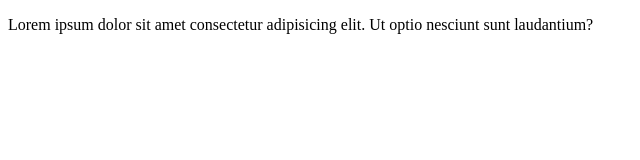
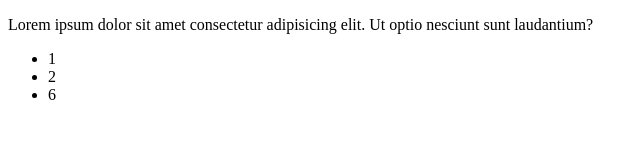
Before and after one commit to Mayur-007S/DemNew, a plain HTML site: page index.html in a window 1280 px wide. Shown: the full height of the page, 0-640 px from the left. Drawn offline with Linux system fonts and the light colour scheme.

Commit message:
Add list

```diff
--- a/index.html
+++ b/index.html
@@ -7,5 +7,10 @@
 </head>
 <body>
     <p>Lorem ipsum dolor sit amet consectetur adipisicing elit. Ut optio nesciunt sunt laudantium?</p>
+    <ul>
+        <li>1</li>
+        <li>2</li>
+        <li>6</li>
+    </ul>
 </body>
 </html>
```
